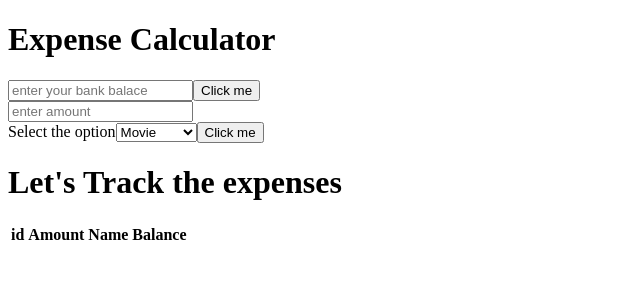
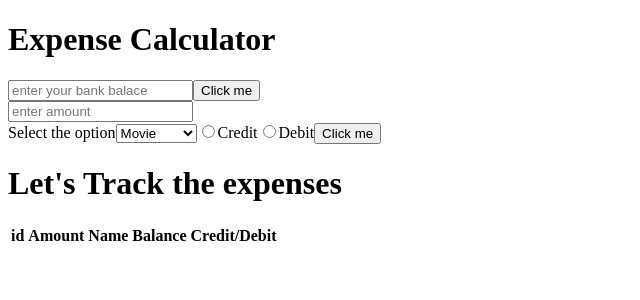
Before and after one commit to Dikshij/Expense-trackwe, a React (Create React App) app: page / in a window 1280 px wide. Shown: the top 300 px of the page, without its empty margins (0-640 px from the left). Built offline with nearby package versions, Linux system fonts and the light colour scheme.

Commit message:
Added logic for credit/debit

```diff
--- a/src/Details.js
+++ b/src/Details.js
@@ -11,6 +11,7 @@ class Details extends React.Component {
             <th>Amount</th>
             <th>Name</th>
             <th>Balance</th>
+            <th>Credit/Debit</th>
           </thead>
           <tbody>
             {this.props.expenseArray.map((expense) => {
@@ -19,7 +20,8 @@ class Details extends React.Component {
                   <td>{expense.id}</td>
                   <td>{expense.amount}</td>
                   <td>{expense.value}</td>
-                  <td>{expense.Balance}</td>
+                  <td>{expense.balance}</td>
+                  <td>{expense.type}</td>
                 </tr>
               );
             })}
--- a/src/Form.js
+++ b/src/Form.js
@@ -7,7 +7,8 @@ class Form extends React.Component {
     balance: 0,
     value: "",
     amount: 0,
-    expenseArray: []
+    expenseArray: [],
+    type: ""
   };
 
   changeValue = (event) => {
@@ -25,6 +26,7 @@ class Form extends React.Component {
 
   saveExpense = (event) => {
     event.preventDefault();
+    if (this.state.type === "credit")
       this.setState({
         id: this.state.id + 1,
         expenseArray: [
@@ -32,11 +34,33 @@ class Form extends React.Component {
           {
             id: this.state.id + 1,
             value: this.state.value,
-          amount: this.state.amount
+            amount: this.state.amount,
+            type: this.state.type,
+            balance:
+              parseFloat(this.state.balance) + parseFloat(this.state.amount)
           }
         ],
         value: "",
-      amount: ""
+        amount: "",
+        type: ""
+      });
+    else
+      this.setState({
+        id: this.state.id + 1,
+        expenseArray: [
+          ...this.state.expenseArray,
+          {
+            id: this.state.id + 1,
+            value: this.state.value,
+            amount: this.state.amount,
+            type: this.state.type,
+            balance:
+              parseFloat(this.state.balance) - parseFloat(this.state.amount)
+          }
+        ],
+        value: "",
+        amount: "",
+        type: ""
       });
   };
 
@@ -81,6 +105,26 @@ class Form extends React.Component {
               <option value="others">Others</option>
             </select>
           </label>
+          <label>
+            <input
+              type="radio"
+              value="credit"
+              name="type"
+              onChange={this.changeValue}
+              //checked={this.state.name === "credit"}
+            />
+            Credit
+          </label>
+          <label>
+            <input
+              type="radio"
+              value="debit"
+              name="type"
+              onChange={this.changeValue}
+              //checked={this.state.name === "debit"}
+            />
+            Debit
+          </label>
           <button type="submit">Click me</button>
         </form>
         <Details expenseArray={this.state.expenseArray}></Details>
```
Lines whose indentation alone changed are shown as unchanged.
